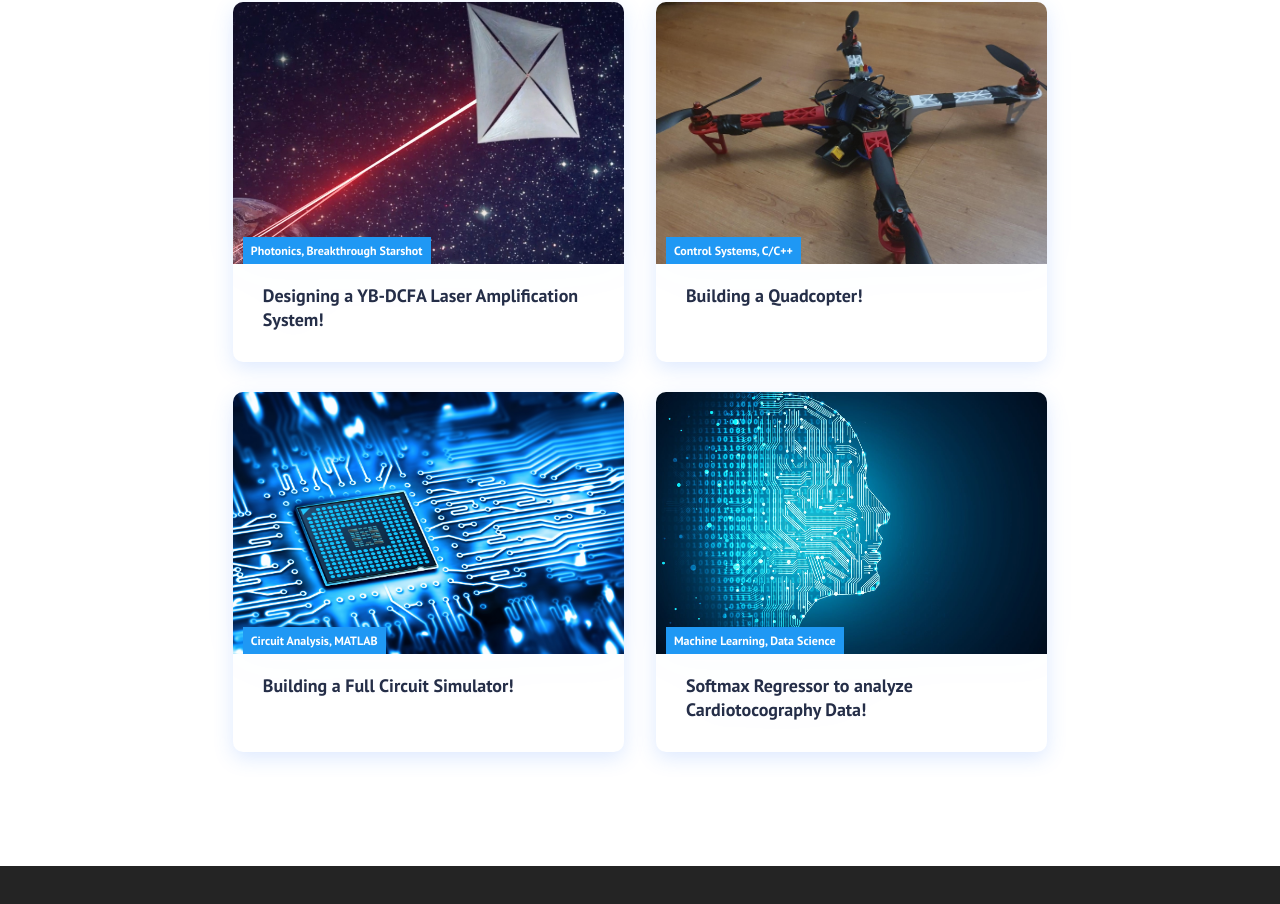
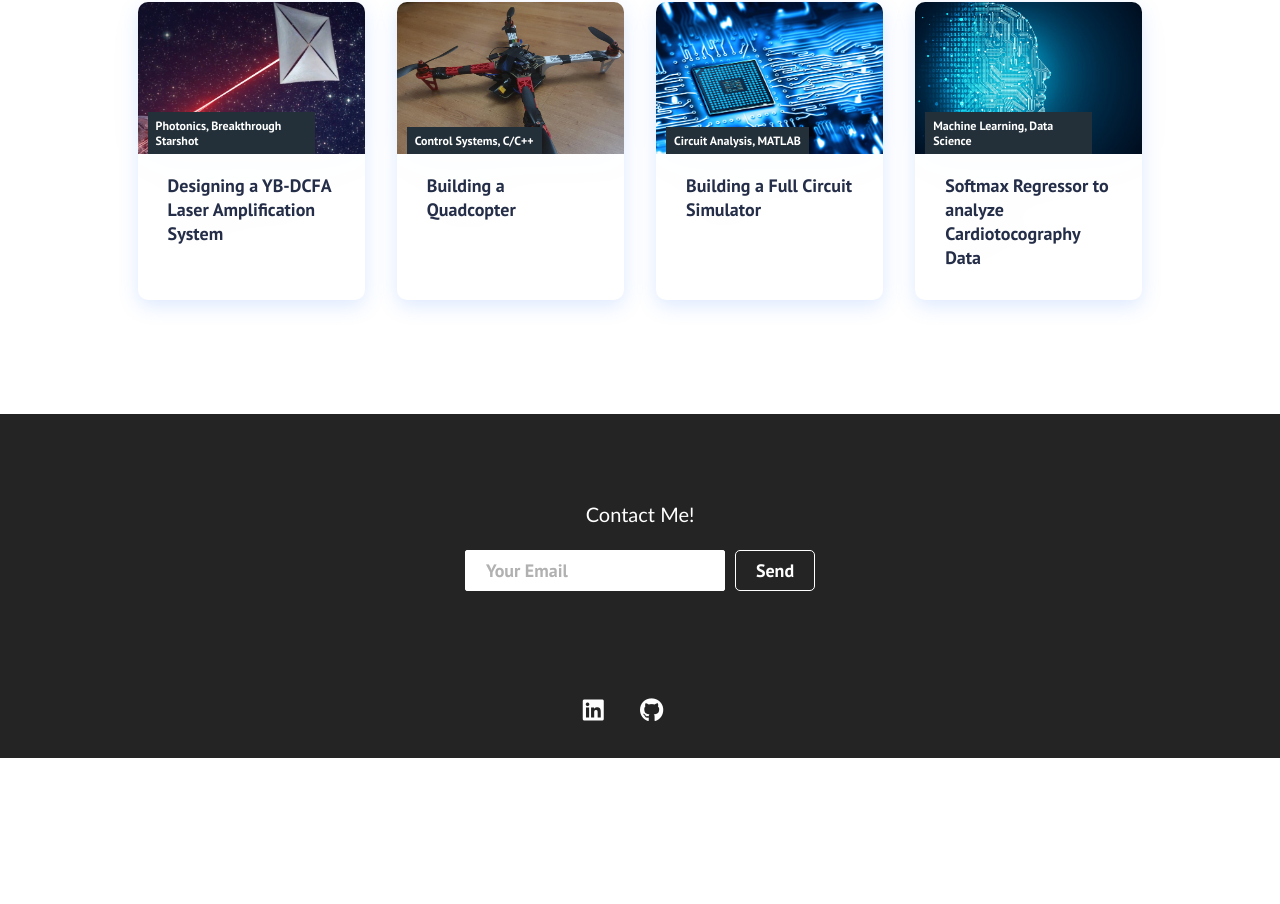
Before and after one commit to AmeerJ97/Personal-WebsiteV1, a React (Create React App) app: page / in a window 1280 px wide. Shown: the part 1004-1908 px from the top of the page. After the commit the page ends 1762 px from the top, so only its background shows below. Built offline with nearby package versions, Linux system fonts and the light colour scheme.

Commit message:
progress on resume page

```diff
--- a/src/App.css
+++ b/src/App.css
@@ -8,6 +8,7 @@
   .home,
   .about-me,
   .projects,
+  .resume,
   .contact-me {
     display: flex;
     height: 90vh;
@@ -21,7 +22,7 @@
     background-position: center;
     background-size: cover;
     background-repeat: no-repeat;
-    color: #fff;
+    color: rgb(0, 0, 0);
     font-size: 100px;
   }
 
@@ -30,7 +31,7 @@
     background-position: center;
     background-size: fill;
     background-repeat: no-repeat;
-    color: #fff;
+    color: rgb(0, 0, 0);
     font-size: 100px;
   }
 
@@ -39,6 +40,15 @@
     background-position: center;
     background-size: cover;
     background-repeat: no-repeat;
-    color: #fff;
+    color: rgb(0, 0, 0);
     font-size: 100px;
   }
+
+  .resume{
+    padding: 0pm;
+    background-position: center;
+    background-size: cover;
+    background-repeat: repeat;
+    background: linear-gradient(100deg, rgb(62, 65, 66) 0%, rgb(0, 0, 0) 100%);
+
+}
--- a/src/components/Cards.css
+++ b/src/components/Cards.css
@@ -1,6 +1,6 @@
 .cards {
     padding: 4rem;
-    background: #fff;
+    background: rgb(255, 255, 255);
   }
 
   h1 {
@@ -66,7 +66,7 @@
     font-size: 12px;
     font-weight: 700;
     color: #fff;
-    background-color: #1f98f4;
+    background-color: #23303a;
     box-sizing: border-box;
   }
 
--- a/src/components/Cards.js
+++ b/src/components/Cards.js
@@ -11,37 +11,29 @@ function Cards() {
           <ul className='cards__items'>
             <CardItem
               src='images/Breakthroughstarshot - Copy.jfif'
-              text='Designing a YB-DCFA Laser Amplification System!'
+              text='Designing a YB-DCFA Laser Amplification System'
               label='Photonics, Breakthrough Starshot'
               path='/projects/laser-amplifier'
             />
             <CardItem
               src='images/Quadcopter1.jpg'
-              text='Building a Quadcopter!'
+              text='Building a Quadcopter'
               label='Control Systems, C/C++'
               path='/projects/quadcopter'
             />
-          </ul>
-          <ul className='cards__items'>
+
             <CardItem
               src='images/circuit-board-23.jpg'
-              text='Building a Full Circuit Simulator!'
+              text='Building a Full Circuit Simulator'
               label='Circuit Analysis, MATLAB'
               path='/projects/circuit-simulator'
             />
-            {/* <CardItem
-              src='images/Machine-Learning-COVID-19-Concept.jpg'
-              text='KNN Classifier to Analyze Google COVID-19 Datasets!'
-              label='Machine Learning, Data Science'
-              path='/projects/covid19-KNN-trees'
-            /> */}
              <CardItem
               src='images/MachineLearninginMarketing-1621x1000.jpg'
-              text='Softmax Regressor to analyze Cardiotocography Data!'
+              text='Softmax Regressor to analyze Cardiotocography Data'
               label='Machine Learning, Data Science'
               path='/projects/softmax-cardiotocography'
             />
-
           </ul>
         </div>
       </div>
--- a/src/components/pages/Resume.js
+++ b/src/components/pages/Resume.js
@@ -4,10 +4,10 @@ import '../../App.css';
 
 export default function Resume(){
     return <h1 className='resume'>
-    {/* <embed src="/files/AmeerOsmanCV.pdf" width="960" height="1050px" /> */}
-    <object data="/files/AmeerOsmanCV.pdf" type="application/pdf" width="960px" height="1050px">
-    <a href="/files/AmeerOsmanCV.pdf">test.pdf</a>
-    </object>
+        <div className='pdf_viewer'>
+            <object data="/files/AmeerOsmanCV.pdf" type="application/pdf" width="960px" height="1050px">
+                <a href="/files/AmeerOsmanCV.pdf">test.pdf</a>
+            </object>
+        </div>
     </h1>
-
 }
```
Also changed, not shown: src/App.js (+2 -10 lines), src/components/Footer.js (+0 -9 lines), src/components/LandingSection.js (+1 -17 lines).
